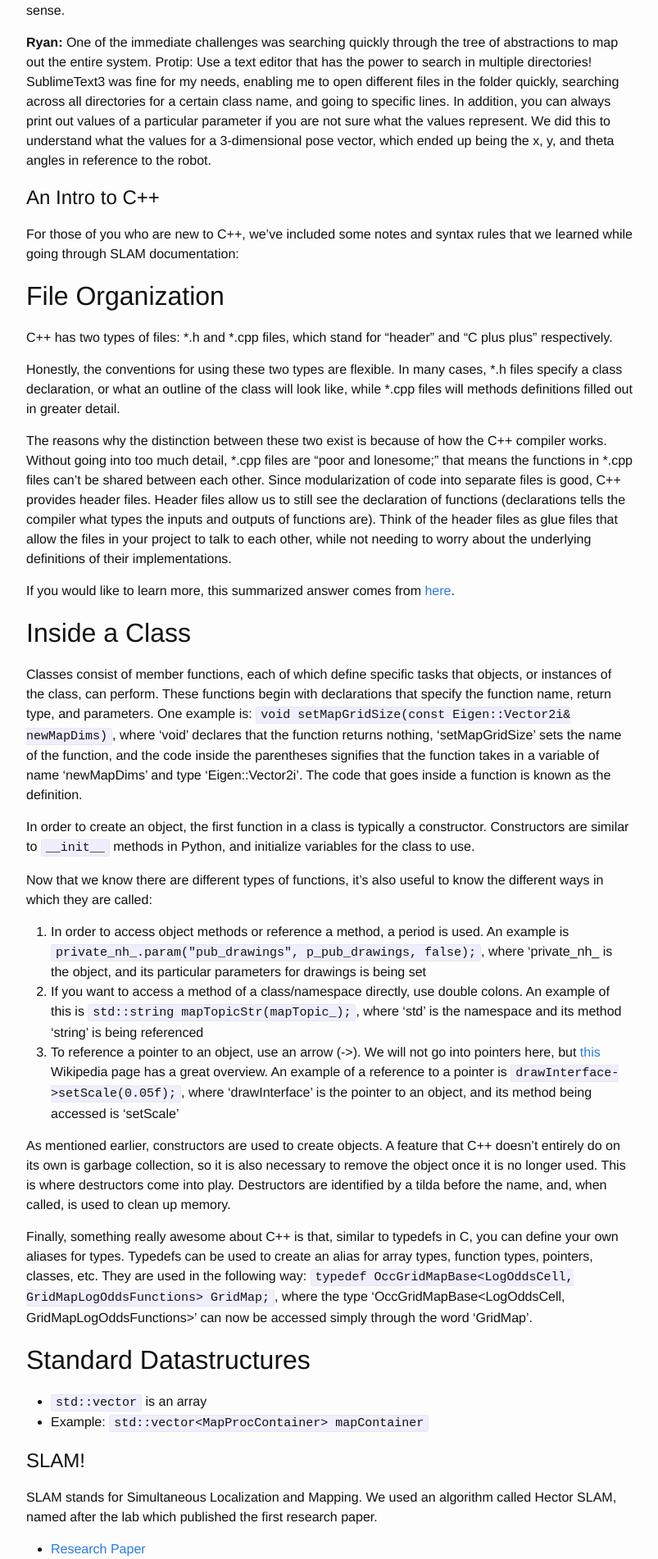
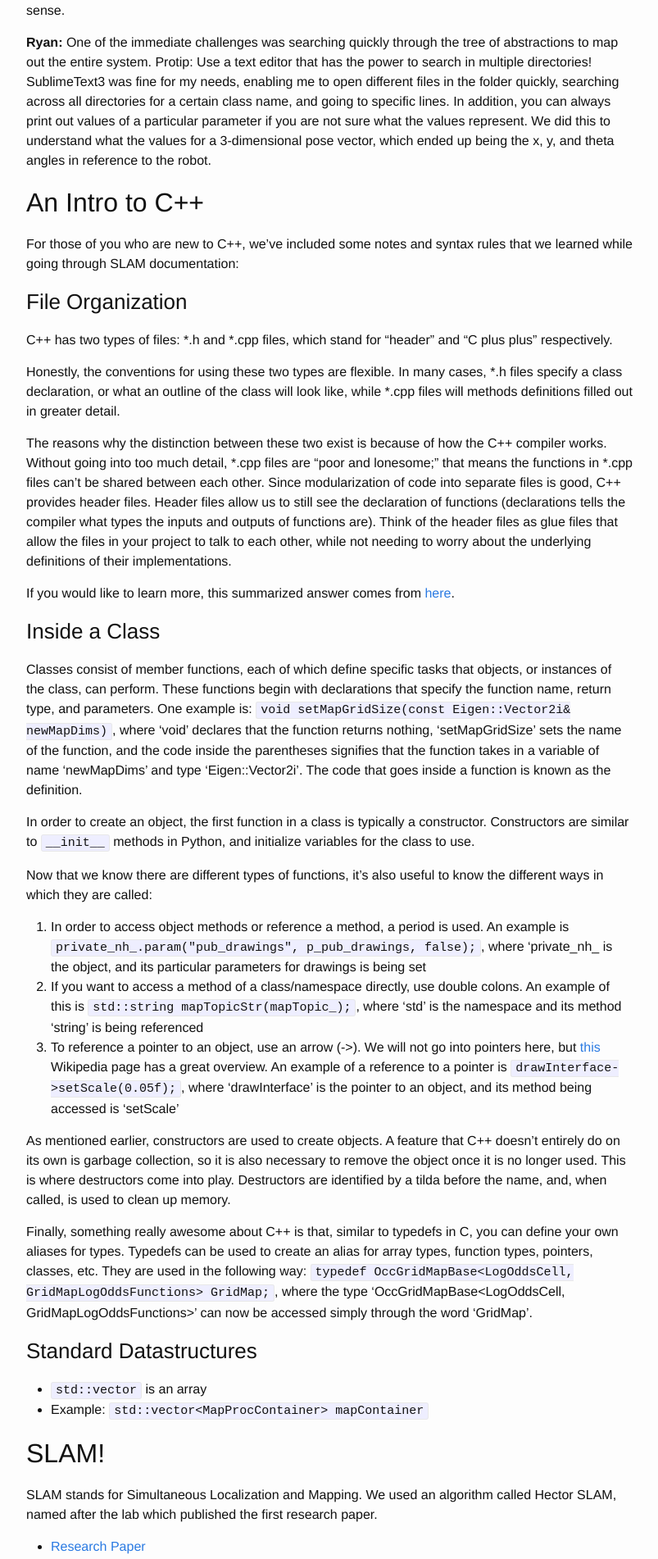
Before and after one commit to skchandra/neato_street_view, a Jekyll site: the page built from _posts/2015-11-20-introduction-to-slam-in-cpp.markdown, in a window 1280 px wide. Shown: the part 607-2509 px from the top of the page at 82% size, without its empty margins (238-1041 px from the left). Built offline with Jekyll 4.4.1, drawn with Linux system fonts in a browser that asks for light colours.

Commit message:
changed the header size from # -> ##, etc.

```diff
--- a/_posts/2015-11-20-introduction-to-slam-in-cpp.markdown
+++ b/_posts/2015-11-20-introduction-to-slam-in-cpp.markdown
@@ -13,10 +13,10 @@ Stepping into a code base, with multiple depths of abstraction, written in a lan
 
 **Ryan:**  One of the immediate challenges was searching quickly through the tree of abstractions to map out the entire system.  Protip:  Use a text editor that has the power to search in multiple directories!  SublimeText3 was fine for my needs, enabling me to open different files in the folder quickly, searching across all directories for a certain class name, and going to specific lines.  In addition, you can always print out values of a particular parameter if you are not sure what the values represent.  We did this to understand what the values for a 3-dimensional pose vector, which ended up being the x, y, and theta angles in reference to the robot.
 
-#An Intro to C++
+##An Intro to C++
 For those of you who are new to C++, we’ve included some notes and syntax rules that we learned while going through SLAM documentation:
 
-##File Organization
+###File Organization
 C++ has two types of files: *.h and *.cpp files, which stand for “header” and “C plus plus” respectively.
 
 Honestly, the conventions for using these two types are flexible. In many cases, *.h files specify a class declaration, or what an outline of the class will look like, while *.cpp files will methods definitions filled out in greater detail.
@@ -25,7 +25,7 @@ The reasons why the distinction between these two exist is because of how the C+
 
 If you would like to learn more, this summarized answer comes from [here](http://stackoverflow.com/questions/333889/why-have-header-files-and-cpp-files-in-c#answer-333964 "stackoverflow post").
 
-##Inside a Class
+###Inside a Class
 Classes consist of member functions, each of which define specific tasks that objects, or instances of the class, can perform. These functions begin with declarations that specify the function name, return type, and parameters. One example is: `void setMapGridSize(const Eigen::Vector2i& newMapDims)`, where ‘void’ declares that the function returns nothing, ‘setMapGridSize’ sets the name of the function, and the code inside the parentheses signifies that the function takes in a variable of name ‘newMapDims’ and type ‘Eigen::Vector2i’. The code that goes inside a function is known as the definition.
 
 In order to create an object, the first function in a class is typically a constructor. Constructors are similar to `__init__` methods in Python, and initialize variables for the class to use.
@@ -40,24 +40,24 @@ As mentioned earlier, constructors are used to create objects. A feature that C+
 
 Finally, something really awesome about C++ is that, similar to typedefs in C, you can define your own aliases for types. Typedefs can be used to create an alias for array types, function types, pointers, classes, etc. They are used in the following way: `typedef OccGridMapBase<LogOddsCell, GridMapLogOddsFunctions> GridMap;`, where the type ‘OccGridMapBase<LogOddsCell, GridMapLogOddsFunctions>’ can now be accessed simply through the word ‘GridMap’.
 
-##Standard Datastructures
+###Standard Datastructures
 * `std::vector` is an array
 * Example: `std::vector<MapProcContainer> mapContainer`
 
 
-#SLAM!
+##SLAM!
 SLAM stands for Simultaneous Localization and Mapping.  We used an algorithm called Hector SLAM, named after the lab which published the first research paper.
 
 - [Research Paper](http://www.sim.informatik.tu-darmstadt.de/publ/download/2011_SSRR_KohlbrecherMeyerStrykKlingauf_Flexible_SLAM_System.pdf)
 - [Original C++ Repo](https://github.com/tu-darmstadt-ros-pkg/hector_slam)
 
-##Overarching framework and architecture - system diagram
+###Overarching framework and architecture - system diagram
 
 Through looking at the files SLAM is comprised of, we discovered that its architecture was significantly more complicated than we had initially assumed. In general, SLAM creates maps and has different levels of resolution for each map, so that if one layer of resolution messes up, the rest of the layers are able to counteract and make up for it. The main .cpp file reads from the laser scan node, and scales the scan data for each map level. Then, the scan data goes through a process of matching the new data with the existing map. Once each layer is updated, the overall map is generated according to highest intensities of occupancy on each level.
 
-##Main Files
+###Main Files
 
-###HectorSlamProcessor
+####HectorSlamProcessor
 
 The `HectorSlamProcessor` has an `update` method which is called from the `HectorMappingRos` module.  The `update` method propogates the data and state for most of the algorithmic code to run.
 
@@ -81,7 +81,7 @@ if(util::poseDifferenceLargerThan(newPoseEstimateWorld, lastMapUpdatePose, param
 }
 {% endhighlight %}
 
-###MapRepMultiMap
+####MapRepMultiMap
 “Any hill climbing/gradient based approach has the inherent risk of getting stuck in local minima.  As the presented apporach is based on gradient ascent, it also is potentially prone to get stuck in local minima.  The problem is mitigated by using a multi-resolution map representation… we use multiple occupancy grid maps with each coarser map having half the resolution of the preceding one.”
 
 `MapRepMultiMap` has a mapContainer and dataContainer which stores the map processing containers and laser scan data containesr respectively for the different resolution occupancy grids.
@@ -90,7 +90,7 @@ For each map processing container, `matchData` and `updateByScan` methods are av
 
 For `matchData`, the “scan alignment process is started at the coareset map level, with the resulting estimated pose getiting used as the start estimate for the next level.”
 
-###MapProcContainer
+####MapProcContainer
 The map processing container contains the states of the map (via class attributes) and their algorithmic functions (via class methods).
 
 The occupancy grid map is stored in the `gridMap` attribute
@@ -101,20 +101,20 @@ An occupancy map, in the theoretical case, is an underlying probably distributio
 * `scanMatcher` is an instance of the `ScanMatcher` class, which we will talk about shortly.  This is where optimization of the alignment of beam endpoints with the map learnt so far.
 * `updateByScan` method updates the occupany grid based on the new scan beam endpoints.
 
-###GridMap
+####GridMap
 This file is where the representation and update methods are located for the Occupancy Grid Map.  `GridMap` is composed of one key function and another helper function:
 
 * `updateByScan`: Updates the occupancy grid using the laser scan distances from the robot position
 * `updateLineBresenhami`: Updates the map using a bresenhami variant for drawing a line from beam start to beam endpoint in map coordinates.  The bresenhami method is a ray tracing method.
 
-###ScanMatcher
+####ScanMatcher
 As the name implies, this file is where the classes and algorithms relating to scan matching are defined. `ScanMatcher` is composed of three notable functions:
 
 * `matchData`: This takes in the data container with new scans and performs transformations upon it to match the scans as closely as possible with the existing map. Within the function, there is a limit set to the maximum angle change that the Neato can make in between scans and still return an accurate map - this is currently a 0.2 turn for the Neato.
 * `updateEstimatePose`: The new changes are added to the map.
 * `drawScan`: Once the transformations are completed and the map contains updated data, the map is redrawn to reflect the new changes.
 
-###HectorMappingRos
+####HectorMappingRos
 This is a .cpp file where the different files and headers we have just talked about are actually called and implemented. This file has a few main areas:
 
 * `scanCallback`: Function to continuously call and read the laser scan data.
@@ -124,7 +124,7 @@ This is a .cpp file where the different files and headers we have just talked ab
 * `setServiceGetMapData`: Sets the size of each map and corresponding data container through scaling by resolution.
 * callbacks: Multiple callback functions to continue the entire process while ROS is running and receiving scan data.
 
-##Our Implementation Plans
+###Our Implementation Plans
 We hope to touch these files, rewriting the code in Python:
 
 - `ScanMatcher.h`
```
